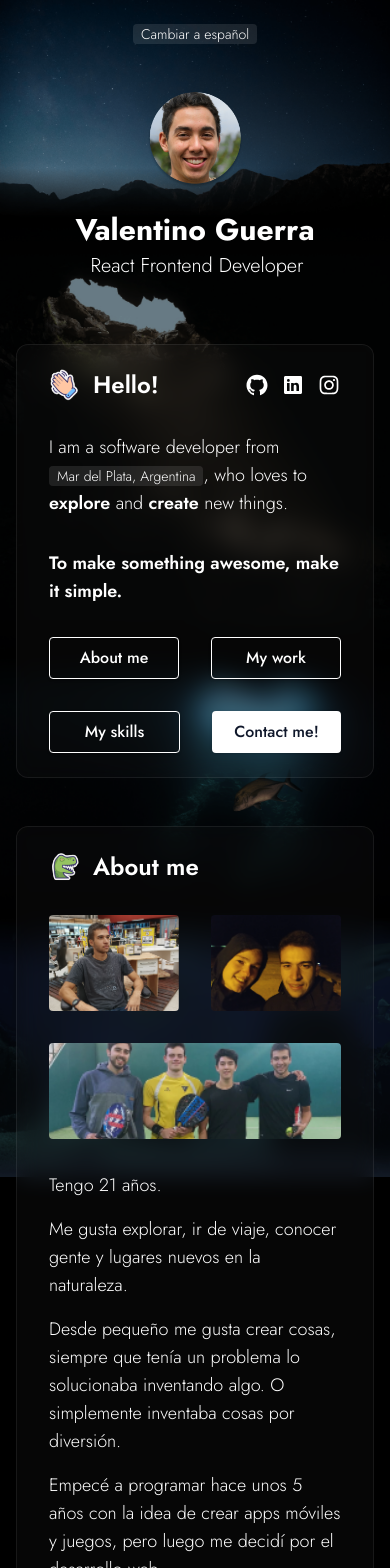
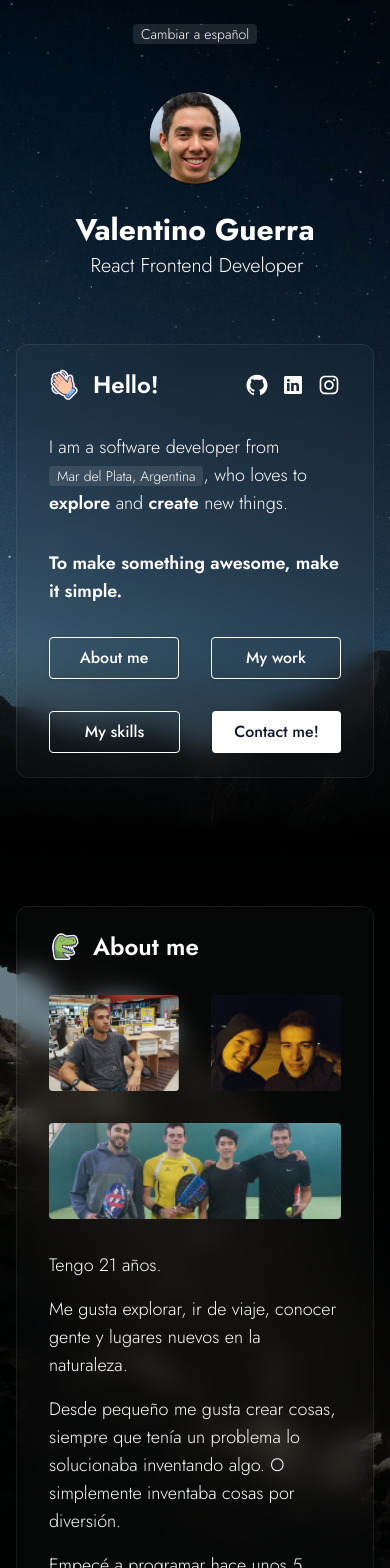
Before and after one commit to valenguerra/portfolio, a React app: page / in a window 390 px wide. Shown: the top 1568 px of the page. Built offline with nearby package versions, Linux system fonts and the light colour scheme.

Commit message:
made background responsive

```diff
--- a/src/pages/home/Background.tsx
+++ b/src/pages/home/Background.tsx
@@ -7,10 +7,10 @@ import bg04 from "../../assets/images/bg04.png";
 export const Background = (): JSX.Element => {
   return (
     <div className='absolute inset-0 -z-10'>
-      <img src={bg01} alt="Mountains"/>
-      <img src={bg02} alt="Cave"/>
-      <img src={bg03} alt="Submarine cave"/>
-      <img src={bg04} alt="Deep ocean"/>
+      <img src={bg01} alt="Mountains" className="min-h-screen object-cover"/>
+      <img src={bg02} alt="Cave" className="min-h-screen object-cover"/>
+      <img src={bg03} alt="Submarine cave" className="min-h-screen object-cover"/>
+      <img src={bg04} alt="Deep ocean" className="min-h-screen object-cover"/>
     </div>
   );
 };
--- a/src/pages/home/MainSection.tsx
+++ b/src/pages/home/MainSection.tsx
@@ -28,14 +28,14 @@ export const MainSection = (): JSX.Element => {
         <Paragraph>
           <Bold>To make something awesome, make it simple.</Bold>
         </Paragraph>
-        <div className="alignItems flex flex-wrap justify-between gap-8">
+        <nav className="alignItems flex flex-wrap justify-between gap-8">
           <Button expand>About&nbsp;me</Button>
           <Button expand>My&nbsp;work</Button>
           <Button expand>My&nbsp;skills</Button>
           <Button expand primary>
             Contact&nbsp;me!
           </Button>
-        </div>
+        </nav>
       </Card>
     </div>
   );
--- a/src/pages/home/index.tsx
+++ b/src/pages/home/index.tsx
@@ -7,10 +7,12 @@ export const Home = (): JSX.Element => {
   return (
     <>
       <Background />
-      <main className="jusitfy-center mx-auto flex h-screen w-full max-w-screen-md flex-col items-center gap-12 px-4 py-6 md:gap-24">
-        <Link>Cambiar a español</Link>
-        <MainSection />
-        <AboutMe/>
+      <main className="jusitfy-center mx-auto flex h-screen w-full max-w-screen-md flex-col items-center gap-32 px-4 py-6 md:gap-48">
+        <div className="jusitfy-center flex flex-col items-center gap-12 md:gap-24">
+          <Link>Cambiar a español</Link>
+          <MainSection />
+        </div>
+        <AboutMe />
       </main>
     </>
   );
```
Also changed, not shown: 1 other file (tests, documents, lock files or other folders).
